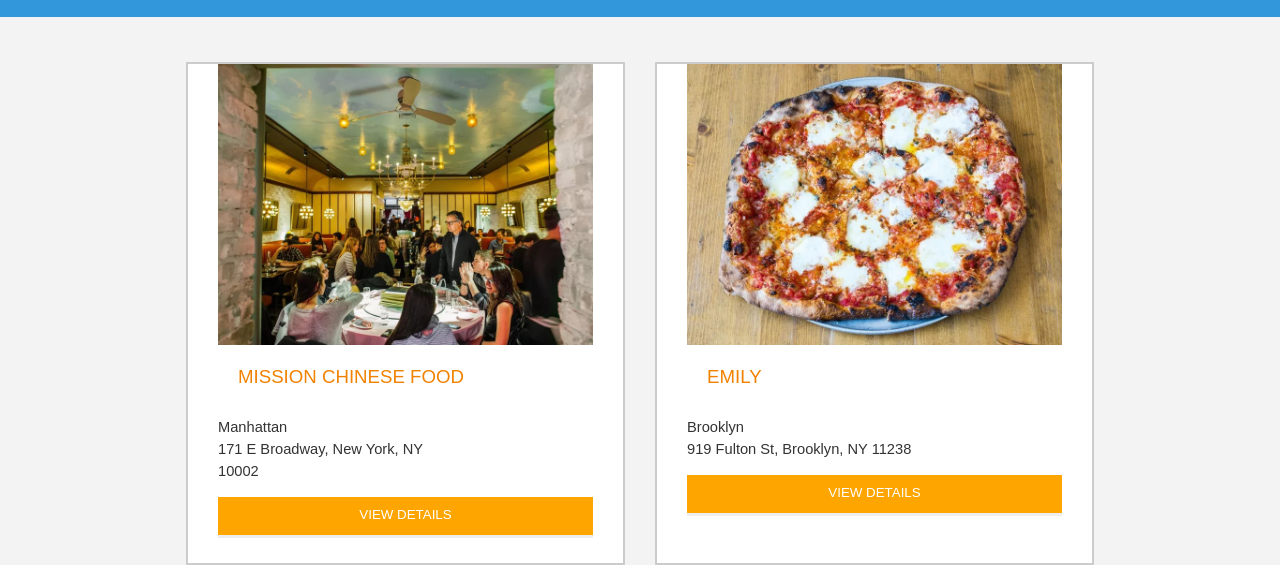
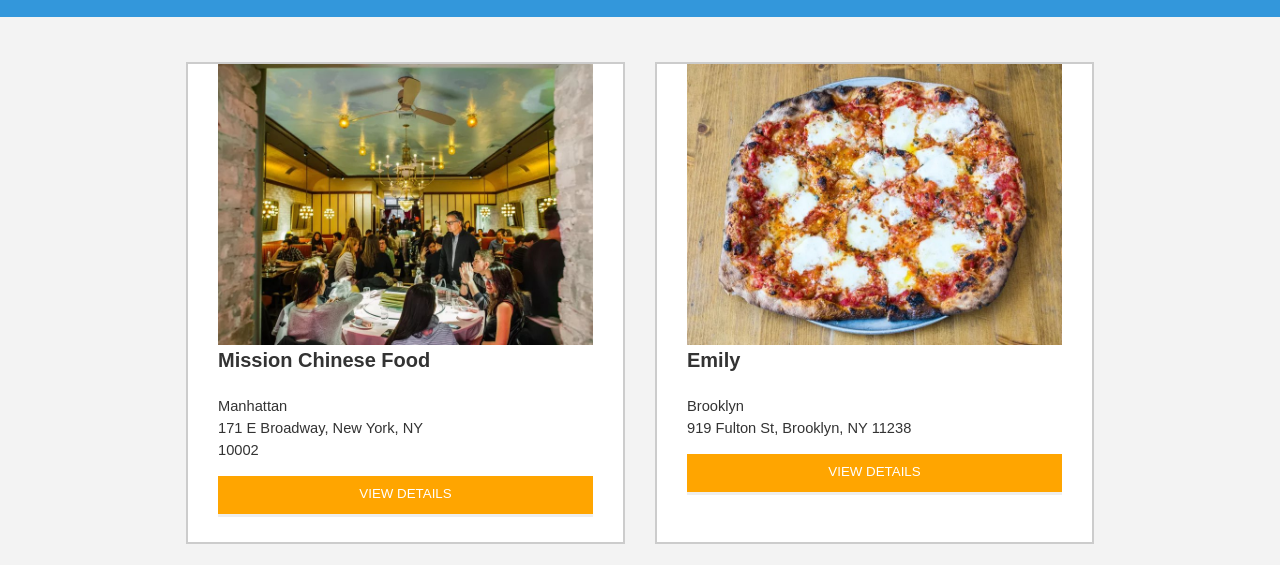
Before and after one commit to Valerieyon/Project-5-RESTAURANT-REVIEWS, a plain HTML site: page index.html in a window 1280 px wide. Shown: the part 538-1103 px from the top of the page. Drawn offline with Linux system fonts and the light colour scheme; some packages are replaced by stand-ins of ours.

Commit message:
changed restaurants-list subheading

```diff
--- a/css/styles.css
+++ b/css/styles.css
@@ -182,7 +182,7 @@
   min-height: 248px;
   min-width: 100%;
 }
-#restaurants-list li h1 {
+#restaurants-list li h3 {
   color: #f18200; /*change color*/
   font-family: Arial,sans-serif;
   font-size: 14pt;
@@ -413,7 +413,7 @@
 	#restaurants-list li {
     max-width: 42%;
   }
-  #restaurants-list li h1 {
+  #restaurants-list li h3 {
     height: 35px;
   }
 	.inside #map-container {
@@ -436,7 +436,7 @@
   #restaurants-list p {
     width: 66%;
   }
-  #restaurants-list li h1 {
+  #restaurants-list li h3 {
     height: 41px;
   }
 
```
